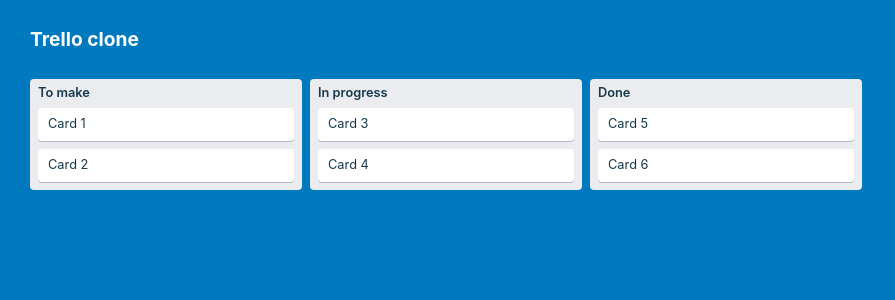
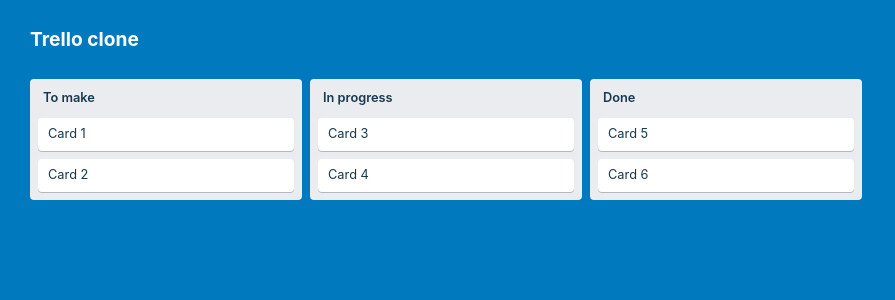
Before and after one commit to mefik1337/trello-copy, a React (Create React App) app: page / in a window 1280 px wide. Shown: the top 300 px of the page, without its empty margins (0-895 px from the left). Built offline with nearby package versions, Linux system fonts and the light colour scheme.

Commit message:
simple changes for styling - add new variables to styles

```diff
--- a/src/Components/Board/_Board.scss
+++ b/src/Components/Board/_Board.scss
@@ -11,8 +11,9 @@
   .Board__title {
     font-family: $font-family;
     font-weight: 600;
-    color: #17394d;
-    font-size: 0.80rem;
+    padding: 5px;
+    color: $primary-color;
+    font-size: $main-fontsize;
   }
 }
 .currentBoard {
--- a/src/Components/Card/_Card.scss
+++ b/src/Components/Card/_Card.scss
@@ -11,7 +11,7 @@
   .Card__text {
     color: $primary-color;
     font-family: $font-family;
-    font-size: 0.8rem;
+    font-size: $main-fontsize;
   }
   .current {
     background-color: #E3E4E9;
--- a/src/assets/_colorsAndTypography.scss
+++ b/src/assets/_colorsAndTypography.scss
@@ -1,4 +1,7 @@
 $font-family: -apple-system,BlinkMacSystemFont,Segoe UI,Roboto,Noto Sans,Ubuntu,Droid Sans,Helvetica Neue,sans-serif;
+$main-fontsize: 0.8rem;
+
 $primary-color: #17394d;
+
 $main-padding: 30px;
 $secondary-padding: 8px;
```
